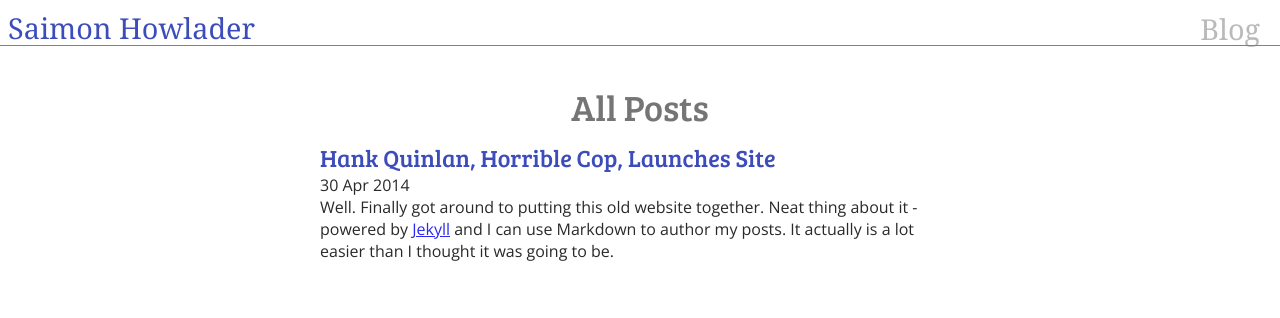
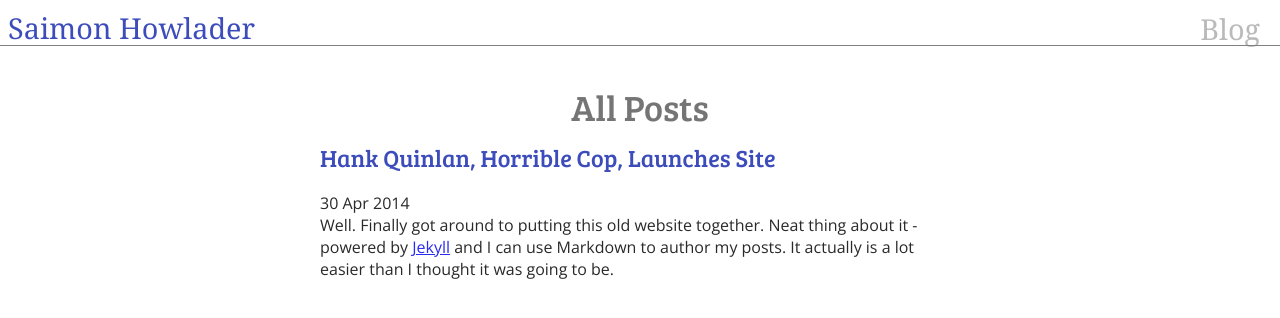
Before and after one commit to saimonhowlader/saimonhowlader.github.io, a Jekyll site: the page built from blog/index.html, in a window 1280 px wide. Shown: the top 318 px of the page. Built offline with Jekyll 4.4.1, drawn with Linux system fonts in a browser that asks for light colours.

Commit message:
Update main.css

```diff
--- a/css/main.css
+++ b/css/main.css
@@ -412,7 +412,7 @@ Blog Homepage
 .excerpt-metadata {
     color: black;
     opacity: .84;
-    margin-top: 0ch;
+    margin-top: 2ch;
     font-family: 'Open Sans', sans-serif;
     font-weight: 300;
     font-size: 1rem;
```
